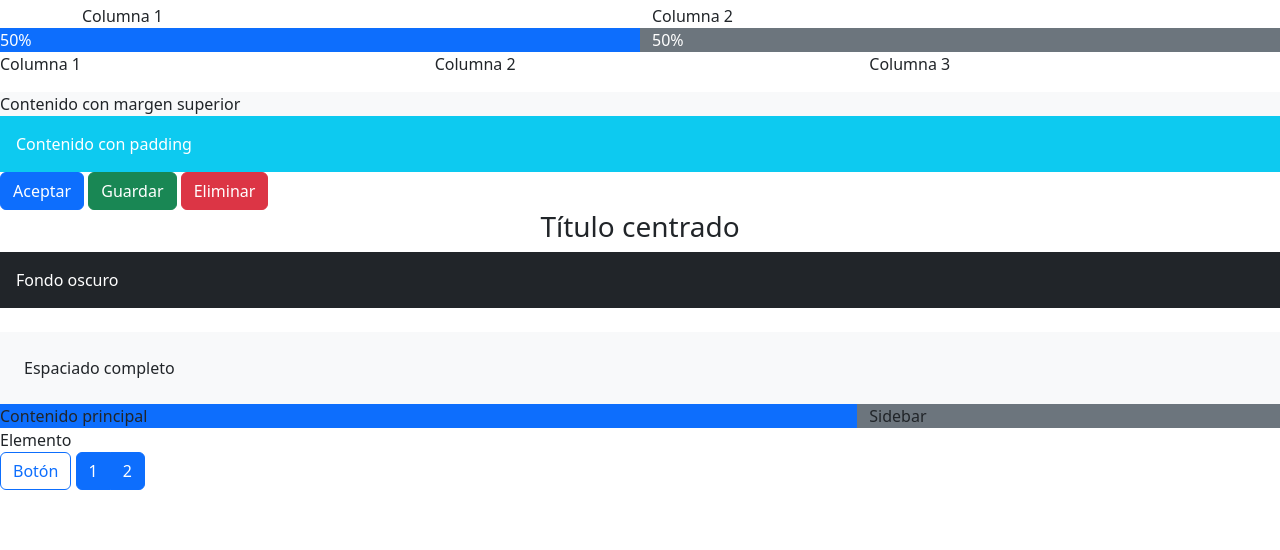
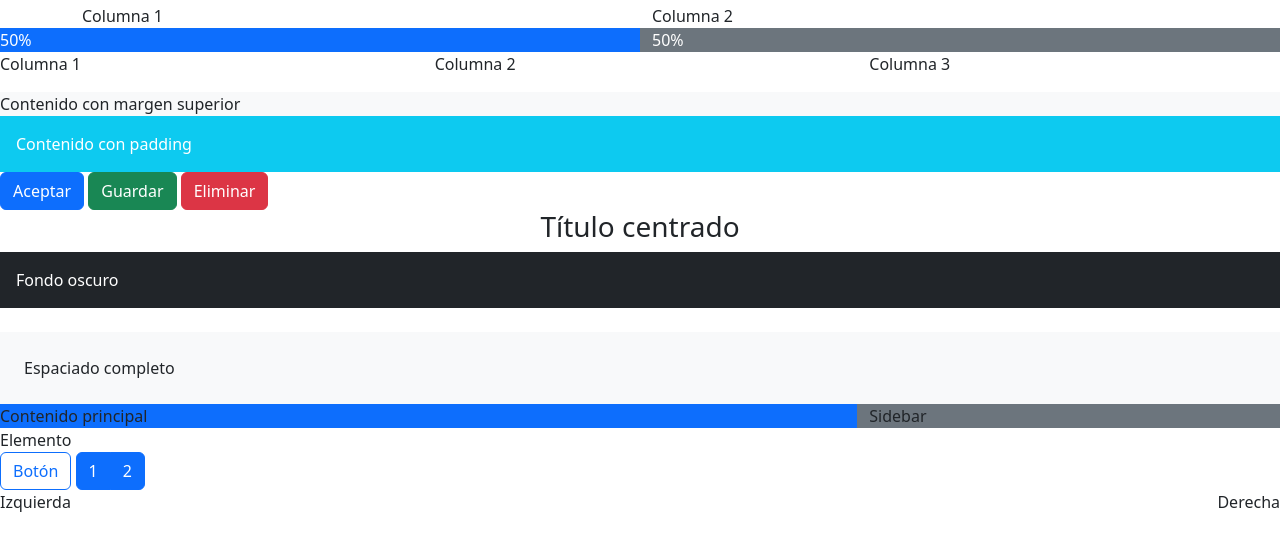
Before and after one commit to EnrikeLikeGenesis/primeros-pasos-bootstrap, a plain HTML site: page index.html in a window 1280 px wide. Shown: the part 98-648 px from the top of the page. Drawn offline with nearby package versions, Linux system fonts and the light colour scheme.

Commit message:
Utilizo flexbox

```diff
--- a/index.html
+++ b/index.html
@@ -66,6 +66,12 @@
       <button class="btn btn-primary">2</button>
     </div>
 
+    <div class="d-flex justify-content-between">
+      <span>Izquierda</span>
+      <span>Derecha</span>
+    </div>
+
+
 
 </body>
 </html>
```
